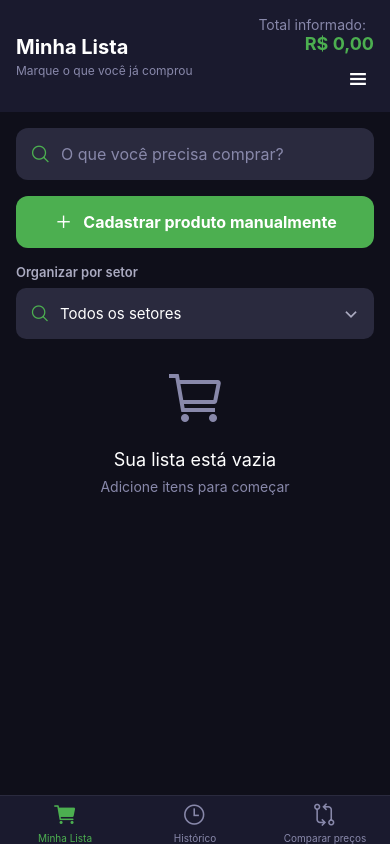
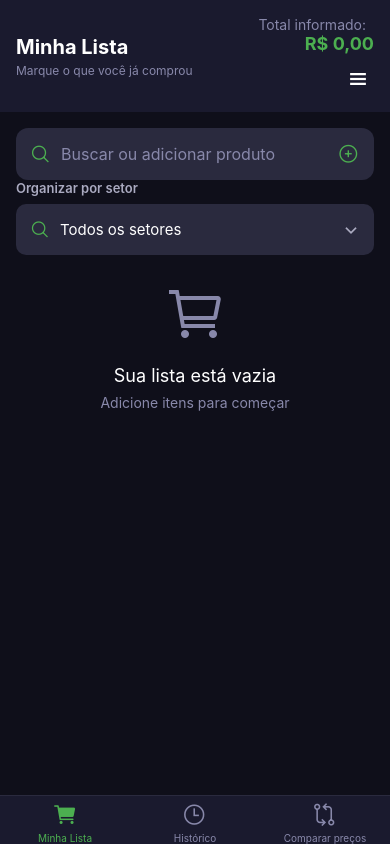
Before and after one commit to adesioms/market-app, a React Native app in the folder mercado-app/: screen /Lista in a window 390 px wide. Built offline with nearby package versions, Linux system fonts and the light colour scheme.

Commit message:
Simplificar lista e editar datas do historico

```diff
--- a/mercado-app/app.json
+++ b/mercado-app/app.json
@@ -2,7 +2,7 @@
   "expo": {
     "name": "Mercado App",
     "slug": "mercado-app",
-    "version": "1.1.1",
+    "version": "1.1.2",
     "orientation": "portrait",
     "icon": "./assets/icon.png",
     "userInterfaceStyle": "dark",
@@ -24,7 +24,7 @@
         "backgroundColor": "#0f0f1a"
       },
       "package": "com.mercado.app",
-      "versionCode": 4
+      "versionCode": 5
     },
     "web": {
       "favicon": "./assets/favicon.png",
--- a/mercado-app/package.json
+++ b/mercado-app/package.json
@@ -1,6 +1,6 @@
 {
   "name": "mercado-app",
-  "version": "1.1.1",
+  "version": "1.1.2",
   "main": "node_modules/expo/AppEntry.js",
   "scripts": {
     "start": "expo start",
--- a/mercado-app/src/screens/HistoryScreen.js
+++ b/mercado-app/src/screens/HistoryScreen.js
@@ -1,13 +1,15 @@
 import React, { useState, useEffect, useCallback } from 'react';
-import { View, Text, FlatList, StyleSheet, TouchableOpacity, Modal, ScrollView, Alert } from 'react-native';
+import { View, Text, FlatList, StyleSheet, TouchableOpacity, Modal, ScrollView, Alert, TextInput } from 'react-native';
 import { Ionicons, MaterialCommunityIcons } from '@expo/vector-icons';
 import { useFocusEffect } from '@react-navigation/native';
-import { getPurchaseHistory, removeFromPurchaseHistory, getItemTotal, CATEGORIES } from '../utils/storage';
+import { getPurchaseHistory, removeFromPurchaseHistory, updatePurchaseHistoryItem, getItemTotal, CATEGORIES } from '../utils/storage';
 
 export default function HistoryScreen() {
   const [history, setHistory] = useState([]);
   const [filteredHistory, setFilteredHistory] = useState([]);
   const [filterModalVisible, setFilterModalVisible] = useState(false);
+  const [editModalVisible, setEditModalVisible] = useState(false);
+  const [editingItem, setEditingItem] = useState(null);
 
   const [selectedMonth, setSelectedMonth] = useState(new Date().getMonth());
   const [selectedYear, setSelectedYear] = useState(new Date().getFullYear());
@@ -43,6 +45,44 @@ export default function HistoryScreen() {
     // Ordenar por data da compra (mais recente primeiro)
     filtered.sort((a, b) => new Date(b.purchaseDate) - new Date(a.purchaseDate));
     setFilteredHistory(filtered);
+  };
+
+  const handleOpenEdit = (item) => {
+    const date = new Date(item.purchaseDate);
+    const dateText = Number.isNaN(date.getTime())
+      ? ''
+      : date.toLocaleDateString('pt-BR');
+    setEditingItem({ id: item.id, purchaseDate: dateText });
+    setEditModalVisible(true);
+  };
+
+  const handleSaveEdit = async () => {
+    const value = editingItem?.purchaseDate?.trim();
+    const match = value?.match(/^(\d{1,2})[\/-](\d{1,2})[\/-](\d{4})$/);
+    if (!match) {
+      Alert.alert('Data inválida', 'Use o formato DD/MM/AAAA.');
+      return;
+    }
+
+    const [, day, month, year] = match;
+    const parsedDate = new Date(Number(year), Number(month) - 1, Number(day), 12, 0, 0);
+    if (parsedDate.getFullYear() !== Number(year) || parsedDate.getMonth() !== Number(month) - 1 || parsedDate.getDate() !== Number(day)) {
+      Alert.alert('Data inválida', 'Informe uma data real.');
+      return;
+    }
+
+    const purchaseDate = parsedDate.toISOString();
+    const saved = await updatePurchaseHistoryItem(editingItem.id, { purchaseDate });
+    if (!saved) {
+      Alert.alert('Erro', 'Não foi possível atualizar a data da compra.');
+      return;
+    }
+
+    setSelectedMonth(parsedDate.getMonth());
+    setSelectedYear(parsedDate.getFullYear());
+    setEditModalVisible(false);
+    setEditingItem(null);
+    loadHistory();
   };
 
   const handleDelete = (id) => {
@@ -98,9 +138,14 @@ export default function HistoryScreen() {
             </View>
           )}
         </View>
-        <TouchableOpacity onPress={() => handleDelete(item.id)}>
-          <Ionicons name="trash-outline" size={20} color="#ff4444" />
-        </TouchableOpacity>
+        <View style={styles.cardActions}>
+          <TouchableOpacity accessibilityLabel={`Editar data de ${item.name}`} onPress={() => handleOpenEdit(item)}>
+            <Ionicons name="create-outline" size={20} color="#4CAF50" />
+          </TouchableOpacity>
+          <TouchableOpacity accessibilityLabel={`Remover ${item.name} do histórico`} onPress={() => handleDelete(item.id)}>
+            <Ionicons name="trash-outline" size={20} color="#ff4444" />
+          </TouchableOpacity>
+        </View>
       </View>
 
       <View style={styles.cardBody}>
@@ -178,6 +223,38 @@ export default function HistoryScreen() {
           contentContainerStyle={styles.listContent}
         />
       )}
+
+      {/* Modal para editar a data da compra */}
+      <Modal
+        visible={editModalVisible}
+        animationType="fade"
+        transparent
+        onRequestClose={() => setEditModalVisible(false)}
+      >
+        <View style={styles.modalOverlay}>
+          <View style={styles.editModalContent}>
+            <Text style={styles.modalTitle}>Editar data da compra</Text>
+            <Text style={styles.editHelper}>Use a data do ticket ou do dia em que a compra realmente aconteceu.</Text>
+            <TextInput
+              style={styles.dateInput}
+              placeholder="DD/MM/AAAA"
+              placeholderTextColor="#8888aa"
+              keyboardType="numbers-and-punctuation"
+              value={editingItem?.purchaseDate || ''}
+              onChangeText={(purchaseDate) => setEditingItem({ ...editingItem, purchaseDate })}
+              autoFocus
+            />
+            <View style={styles.editButtons}>
+              <TouchableOpacity style={styles.cancelEditButton} onPress={() => setEditModalVisible(false)}>
+                <Text style={styles.cancelEditText}>Cancelar</Text>
+              </TouchableOpacity>
+              <TouchableOpacity style={styles.saveEditButton} onPress={handleSaveEdit}>
+                <Text style={styles.saveEditText}>Salvar</Text>
+              </TouchableOpacity>
+            </View>
+          </View>
+        </View>
+      </Modal>
 
       {/* Modal de Filtro */}
       <Modal
@@ -299,6 +376,7 @@ const styles = StyleSheet.create({
     borderWidth: 1,
     borderColor: '#2a2a4e',
   },
+  cardActions: { flexDirection: 'row', alignItems: 'center', gap: 16 },
   cardHeader: {
     flexDirection: 'row',
     justifyContent: 'space-between',
@@ -347,6 +425,14 @@ const styles = StyleSheet.create({
     backgroundColor: 'rgba(0,0,0,0.8)',
     justifyContent: 'flex-end',
   },
+  editModalContent: { backgroundColor: '#1a1a2e', borderRadius: 20, padding: 20, margin: 20 },
+  editHelper: { color: '#aaaac0', fontSize: 13, lineHeight: 18, marginBottom: 14 },
+  dateInput: { backgroundColor: '#2a2a4e', color: '#fff', padding: 14, borderRadius: 10, fontSize: 18, marginBottom: 14 },
+  editButtons: { flexDirection: 'row', gap: 10 },
+  cancelEditButton: { flex: 1, backgroundColor: '#2a2a4e', padding: 14, borderRadius: 10, alignItems: 'center' },
+  cancelEditText: { color: '#fff', fontWeight: '600' },
+  saveEditButton: { flex: 1, backgroundColor: '#4CAF50', padding: 14, borderRadius: 10, alignItems: 'center' },
+  saveEditText: { color: '#fff', fontWeight: 'bold' },
   modalContent: {
     backgroundColor: '#1a1a2e',
     borderTopLeftRadius: 20,
--- a/mercado-app/src/screens/ShoppingListScreen.js
+++ b/mercado-app/src/screens/ShoppingListScreen.js
@@ -331,7 +331,6 @@ export default function ShoppingListScreen() {
     });
   const pendingItems = filteredItems.filter(item => item.status === 'pending');
   const purchasedItems = filteredItems.filter(item => item.status === 'purchased');
-  const allItemsPurchased = shoppingList.length > 0 && shoppingList.every(item => item.status === 'purchased');
 
   const renderItem = ({ item }) => {
     const category = CATEGORIES.find(c => c.id === item.category);
@@ -423,15 +422,19 @@ export default function ShoppingListScreen() {
           <Ionicons name="search-outline" size={21} color="#4CAF50" />
           <TextInput
             style={styles.mainSearchInput}
-            placeholder="O que você precisa comprar?"
+            placeholder="Buscar ou adicionar produto"
             placeholderTextColor="#8888aa"
             value={mainSearchQuery}
             onChangeText={handleMainSearch}
             returnKeyType="search"
           />
-          {mainSearchQuery.length > 0 && (
+          {mainSearchQuery.length > 0 ? (
             <TouchableOpacity onPress={() => { setMainSearchQuery(''); setMainSuggestions([]); }}>
               <Ionicons name="close-circle" size={20} color="#8888aa" />
+            </TouchableOpacity>
+          ) : (
+            <TouchableOpacity accessibilityLabel="Cadastrar novo produto" onPress={() => handleOpenAddItem()}>
+              <Ionicons name="add-circle-outline" size={22} color="#4CAF50" />
             </TouchableOpacity>
           )}
         </View>
@@ -454,11 +457,6 @@ export default function ShoppingListScreen() {
         )}
       </View>
 
-      <TouchableOpacity style={styles.addButton} onPress={() => handleOpenAddItem()}>
-        <Ionicons name="add" size={22} color="#fff" />
-        <Text style={styles.addButtonText}>Cadastrar produto manualmente</Text>
-      </TouchableOpacity>
-
       <View style={styles.filterSection}>
         <Text style={styles.filterLabel}>Organizar por setor</Text>
         <TouchableOpacity style={styles.categoryField} onPress={() => openCategoryPicker('filter')}>
@@ -469,21 +467,6 @@ export default function ShoppingListScreen() {
           <Ionicons name="chevron-down" size={18} color="#aaaac0" />
         </TouchableOpacity>
       </View>
-
-      {allItemsPurchased && !selectedCategory && (
-        <View style={styles.completionBanner}>
-          <View style={styles.completionIcon}>
-            <Ionicons name="checkmark" size={22} color="#fff" />
-          </View>
-          <View style={styles.completionCopy}>
-            <Text style={styles.completionTitle}>Você concluiu esta rodada</Text>
-            <Text style={styles.completionText}>Para comprar mais coisas, adicione novos produtos à mesma lista.</Text>
-          </View>
-          <TouchableOpacity style={styles.completionButton} onPress={() => handleOpenAddItem()}>
-            <Ionicons name="add" size={20} color="#fff" />
-          </TouchableOpacity>
-        </View>
-      )}
 
       {/* Lista Pendentes */}
       {pendingItems.length > 0 && (
@@ -878,15 +861,7 @@ const styles = StyleSheet.create({
   mainSuggestionCopy: { flex: 1 },
   newProductSuggestion: { flexDirection: 'row', alignItems: 'center', padding: 14 },
   newProductSuggestionText: { color: '#FFB74D', fontSize: 15, fontWeight: '600', marginLeft: 10 },
-  addButton: { margin: 16, flexDirection: 'row', backgroundColor: '#4CAF50', padding: 14, borderRadius: 12, alignItems: 'center', justifyContent: 'center' },
-  addButtonText: { color: '#fff', fontSize: 16, fontWeight: 'bold', marginLeft: 8 },
   section: { paddingHorizontal: 16, marginBottom: 16 },
-  completionBanner: { marginHorizontal: 16, marginBottom: 16, padding: 14, borderRadius: 12, backgroundColor: '#1d4c30', flexDirection: 'row', alignItems: 'center' },
-  completionIcon: { width: 36, height: 36, borderRadius: 18, backgroundColor: '#4CAF50', justifyContent: 'center', alignItems: 'center', marginRight: 10 },
-  completionCopy: { flex: 1, paddingRight: 8 },
-  completionTitle: { color: '#fff', fontSize: 14, fontWeight: 'bold' },
-  completionText: { color: '#c9e9cf', fontSize: 12, lineHeight: 17, marginTop: 2 },
-  completionButton: { width: 36, height: 36, borderRadius: 18, backgroundColor: '#4CAF50', justifyContent: 'center', alignItems: 'center' },
   sectionTitle: { color: '#fff', fontSize: 16, fontWeight: 'bold', marginBottom: 8 },
   filterSection: { marginBottom: 12 },
   filterLabel: { color: '#aaaac0', fontSize: 13, fontWeight: '600', marginHorizontal: 16, marginBottom: 8 },
```
Also changed, not shown: mercado-app/src/utils/storage.js (+25 -0 lines), 1 other file (tests, documents, lock files or other folders).
